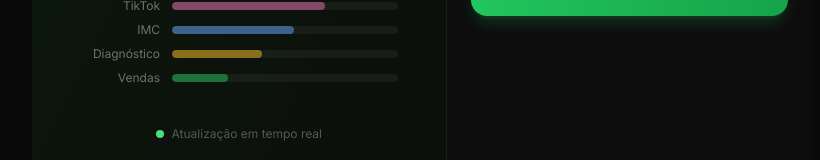
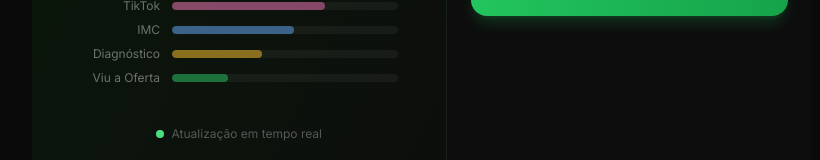
Before and after one commit to andersonandrade788-svg/gamefunnel-start-empoderada, a Next.js app: page /dashboard in a window 1280 px wide. Shown: the part 491-651 px from the top of the page, without its empty margins (218-1038 px from the left). Built offline with nearby package versions, Linux system fonts and the light colour scheme.

Commit message:
fix: renomeia etapa Vendas para 'Viu a Oferta' no dashboard

```diff
--- a/app/dashboard/page.tsx
+++ b/app/dashboard/page.tsx
@@ -8,7 +8,7 @@ const STEPS_META = [
   { name: 'TikTok',      emoji: '🎵', label: 'TikTok',      color: '#f472b6' },
   { name: 'IMC',         emoji: '📊', label: 'IMC',         color: '#60a5fa' },
   { name: 'Diagnostico', emoji: '🔍', label: 'Diagnóstico', color: '#fbbf24' },
-  { name: 'Vendas',      emoji: '💰', label: 'Vendas',      color: '#22c55e' },
+  { name: 'Vendas',      emoji: '👀', label: 'Viu a Oferta', color: '#22c55e' },
 ]
 
 interface Step { name: string; label: string; number: number; count: number }
@@ -67,7 +67,7 @@ function LoginScreen({ onLogin }: { onLogin: (pwd: string) => void }) {
             { label: 'TikTok',      color: '#f472b6', w: '68%'  },
             { label: 'IMC',         color: '#60a5fa', w: '54%'  },
             { label: 'Diagnóstico', color: '#fbbf24', w: '40%'  },
-            { label: 'Vendas',      color: '#22c55e', w: '25%'  },
+            { label: 'Viu a Oferta', color: '#22c55e', w: '25%'  },
           ].map((s, i) => (
             <div key={i} className="flex items-center gap-3">
               <span className="text-white/40 text-xs w-20 text-right flex-shrink-0">{s.label}</span>
@@ -192,8 +192,8 @@ export default function DashboardPage() {
     { label: 'Leads Adquiridos',  value: leadsAdq,      desc: 'Chegaram ao TikTok',        icon: '🙋',  color: 'from-pink-500/20 to-pink-500/5',      border: 'border-pink-500/30',    text: 'text-pink-400'   },
     { label: 'Taxa de Interação', value: `${taxaInt}%`, desc: 'Visitantes → TikTok',       icon: '📈',  color: 'from-blue-500/20 to-blue-500/5',      border: 'border-blue-500/30',    text: 'text-blue-400'   },
     { label: 'Leads Qualificados',value: leadsQual,     desc: 'Chegaram ao Diagnóstico',   icon: '👍',  color: 'from-yellow-500/20 to-yellow-500/5',  border: 'border-yellow-500/30',  text: 'text-yellow-400' },
-    { label: 'Fluxos Finalizados',value: finalizados,   desc: 'Chegaram à oferta',         icon: '✅',  color: 'from-green-500/20 to-green-500/5',    border: 'border-green-500/30',   text: 'text-green-400'  },
-    { label: 'Conversão Geral',   value: `${taxaConv}%`,desc: 'Entrada → Vendas',          icon: '🏆',  color: 'from-orange-500/20 to-orange-500/5',  border: 'border-orange-500/30',  text: 'text-orange-400' },
+    { label: 'Viram a Oferta',    value: finalizados,   desc: 'Chegaram à pág. de vendas', icon: '👀',  color: 'from-green-500/20 to-green-500/5',    border: 'border-green-500/30',   text: 'text-green-400'  },
+    { label: 'Chegaram à Oferta', value: `${taxaConv}%`,desc: 'Entrada → Pág. de vendas',  icon: '🏆',  color: 'from-orange-500/20 to-orange-500/5',  border: 'border-orange-500/30',  text: 'text-orange-400' },
   ]
 
   return (
```
